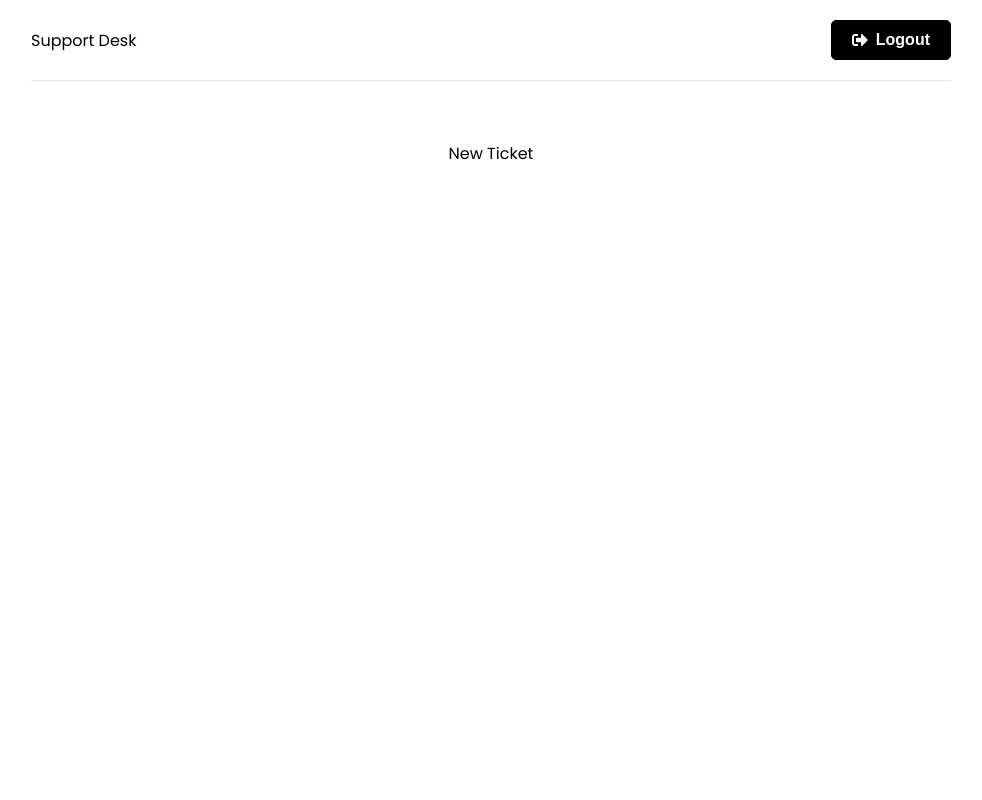
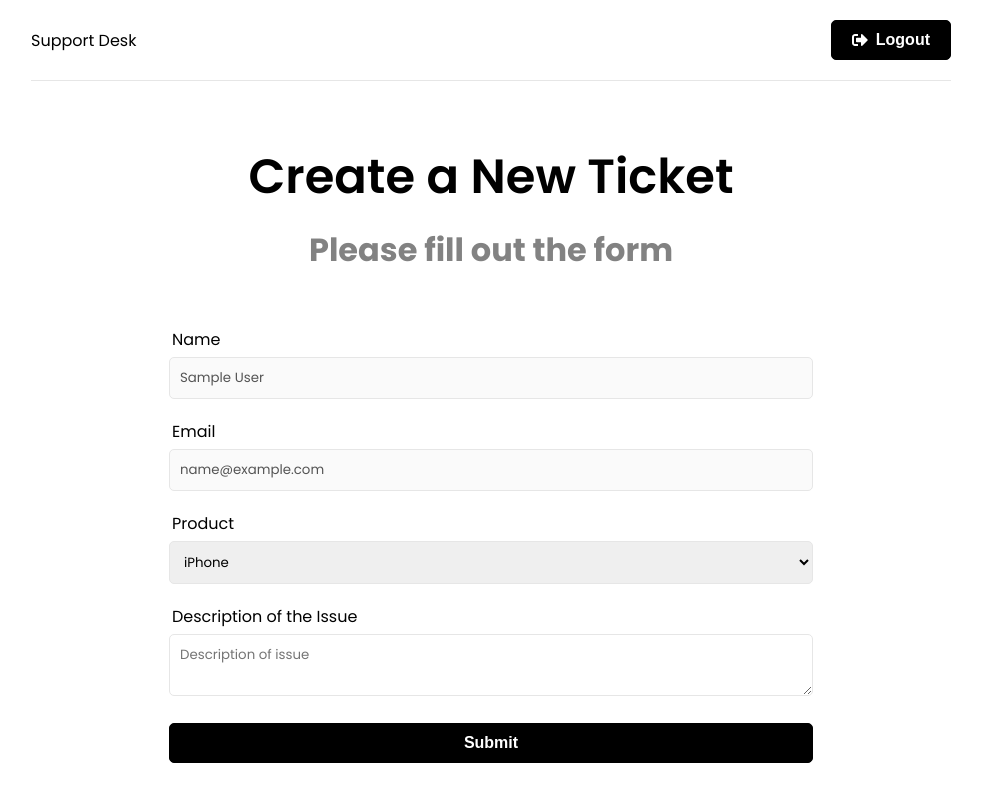
Before and after one commit to raomilind04/SupportTicket-System, a React (Create React App) app in the folder frontend/: page /new-ticket in a window 1280 px wide. Shown: the whole page, without its empty margins (149-1131 px from the left). Built offline with nearby package versions, Linux system fonts and the light colour scheme; sample sign-in values are in the browser's storage.

Commit message:
add the page ui for new tickte

```diff
--- a/frontend/src/pages/newticket.jsx
+++ b/frontend/src/pages/newticket.jsx
@@ -1,9 +1,66 @@
-function NewTicket(){
-    return (
-        <div>
-            New Ticket
+import { useState } from "react";
+import { useSelector } from "react-redux";
+import authService from "../features/auth/authService";
+
+function NewTicket() {
+  const { user } = useSelector((state) => state.auth);
+  const [name, setName] = useState(user.name);
+  const [email, setEmail] = useState(user.email);
+  const [product, setProduct] = useState("iPhone");
+  const [description, setDescription] = useState("");
+
+  const onSubmit = (e) => {
+    e.preventDefault();
+  };
+
+  return (
+    <>
+      <section className="heading">
+        <h1>Create a New Ticket</h1>
+        <p>Please fill out the form</p>
+      </section>
+      <section className="form">
+        <div className="form-group">
+          <label htmlFor="name">Name</label>
+          <input className="form-control" type="text" value={name} disabled />
         </div>
-    )
+        <div className="form-group">
+          <label htmlFor="name">Email</label>
+          <input className="form-control" type="text" value={email} disabled />
+        </div>
+        <form onSubmit={onSubmit}>
+          <div className="form-group">
+            <label htmlFor="product">Product</label>
+            <select
+              name="product"
+              id="product"
+              value={product}
+              onChange={(e) => setProduct(e.target.value)}
+            >
+              <option value="iPhone">iPhone</option>
+              <option value="Mac">Mac</option>
+              <option value="MacBook">MacBook</option>
+              <option value="iPad">iPad</option>
+            </select>
+          </div>
+          <div className="form-group">
+            <label htmlFor="description">Description of the Issue</label>
+            <textarea
+              name="description"
+              id="description"
+              className="form-control"
+              placeholder="Description of issue"
+              value={description}
+              onChange= {(e)=> setDescription(e.target.value)}
+            />
+          </div>
+          <div className="form-group">
+            <button className="btn btn-block">Submit</button>
+          </div>
+        </form>
+      </section>
+    </>
+  );
 }
 
 export default NewTicket;
```
